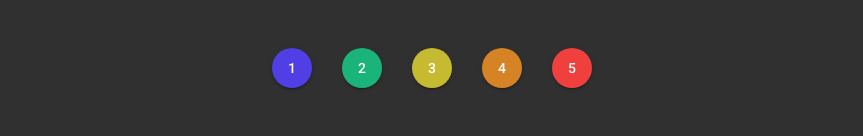
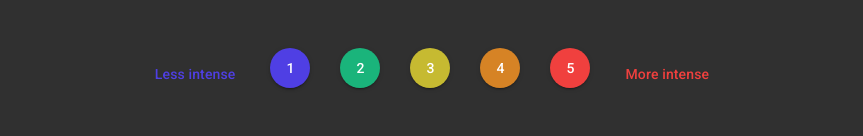
Before and after one commit to adam-zheleznyak/musicline, a Vue app: page /dashboard in a window 1280 px wide. Shown: the part 176-312 px from the top of the page, without its empty margins (208-1071 px from the left). Built offline with nearby package versions, Linux system fonts and the light colour scheme; what vue-js-popover would draw is missing.

Commit message:
Add simple labels

```diff
--- a/src/views/Dashboard.vue
+++ b/src/views/Dashboard.vue
@@ -2,7 +2,9 @@
     <div class="dashboard">
         <div><img src="../assets/logo.svg" class="logo"></div>
         <div class="selector-wrapper">
+            <p class="less md-body-2">Less intense</p>
             <Selector v-for="num in [1,2,3,4,5]" :num="num" :key="`${num}`"/>
+            <p class="more md-body-2">More intense</p>
         </div>
         <Timeline />
         <Track
@@ -46,6 +48,21 @@ export default {
     margin-right: 15px !important;
 }
 
+.selector-wrapper {
+    display: flex;
+    flex-direction: row;
+}
+
+.less {
+    color: #4F3FE4;
+    padding-right: 20px;
+}
+
+.more {
+    color: #F0403E;
+    padding-left: 20px;
+}
+
 .intense-1 {
     background-color: #4F3FE4;
 }
```
